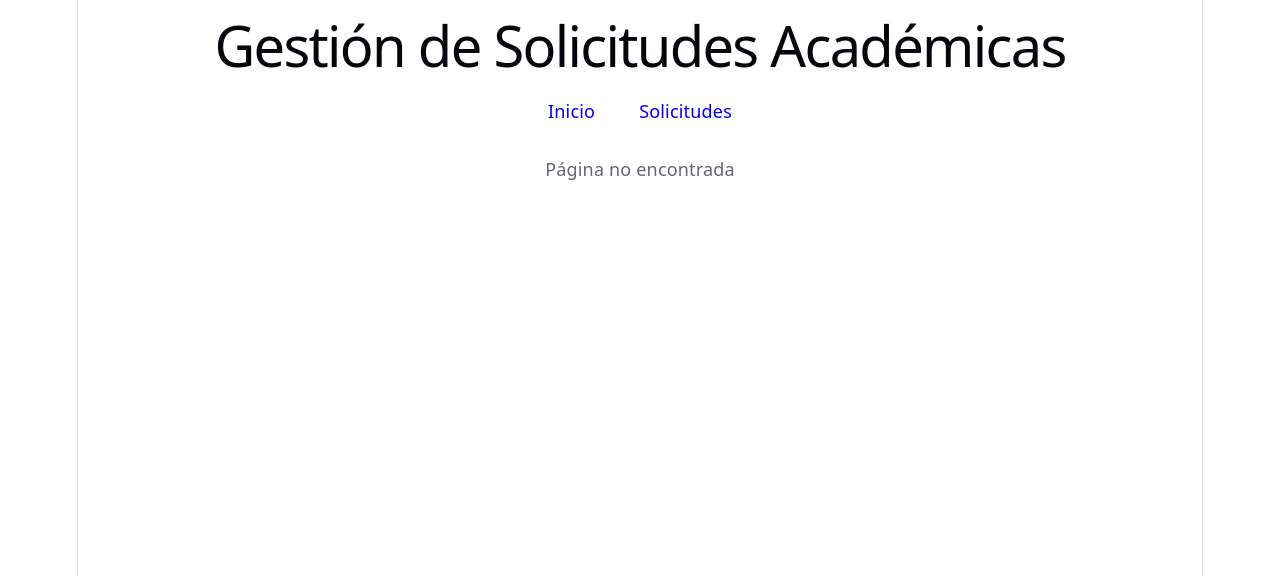
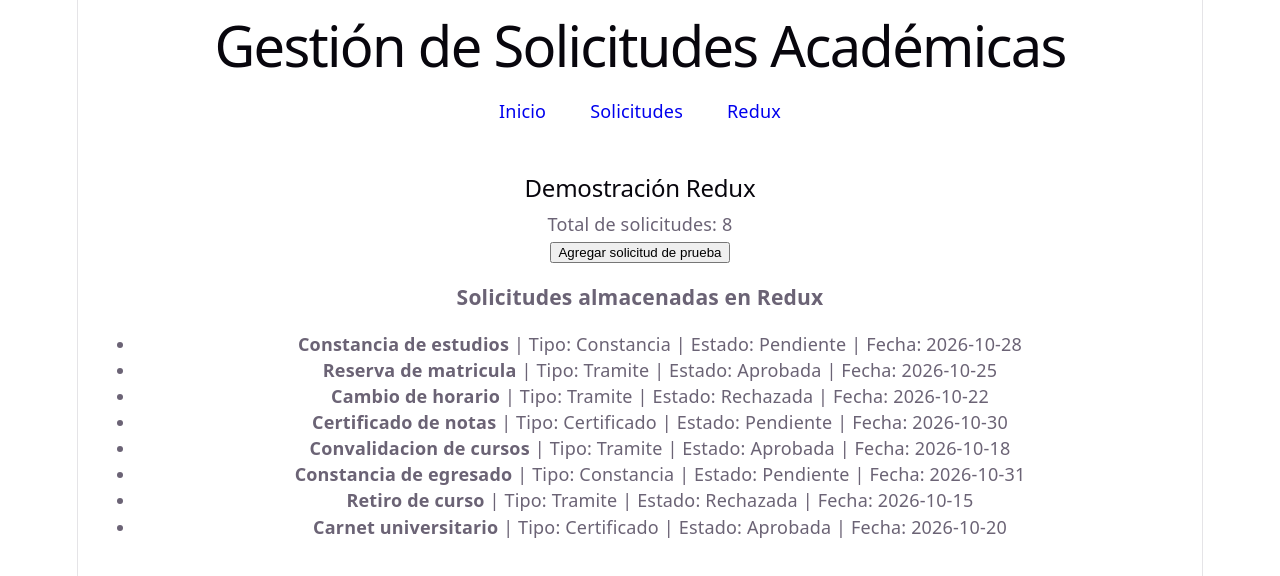
Before and after one commit to val74930123/pa3-prog-web-ava, a React (Vite) app: page /redux in a window 1280 px wide. Shown: the top 576 px of the page. Built offline with nearby package versions, Linux system fonts and the light colour scheme.

Commit message:
Redux Act4

```diff
--- a/src/App.jsx
+++ b/src/App.jsx
@@ -1,10 +1,10 @@
 import { NavLink, Route, Routes } from 'react-router';
 import Inicio from './pages/Inicio.jsx';
+import Redux from './pages/Redux.jsx';
 import SolicitudList from './components/SolicitudList.jsx';
 import './App.css';
 import { SolicitudesProvider } from './context/solicitudesContext';
 import StatsSummary from './components/StatsSummary.jsx';
-import PruebaRedux from './components/PruebaRedux.jsx';
 
 export default function App() {
   return (
@@ -20,11 +20,19 @@ export default function App() {
           >
             Inicio
           </NavLink>
+
           <NavLink
             to="/solicitudes"
             className={({ isActive }) => (isActive ? "enlace activo" : "enlace")}
           >
             Solicitudes
+          </NavLink>
+
+          <NavLink
+            to="/redux"
+            className={({ isActive }) => (isActive ? "enlace activo" : "enlace")}
+          >
+            Redux
           </NavLink>
         </nav>
       </header>
@@ -40,12 +48,12 @@ export default function App() {
                 <div style={{ marginTop: '2rem' }}>
                   <SolicitudList />
                 </div>
-                <div style={{ marginTop: '2rem' }}>
-                  <PruebaRedux />
-                </div>
               </div>
             }
           />
+
+          <Route path="/redux" element={<Redux />} />
+
           <Route path="*" element={<p>Página no encontrada</p>} />
         </Routes>
       </main>
--- /dev/null
+++ b/src/pages/Redux.jsx
@@ -0,0 +1,9 @@
+import PruebaRedux from '../components/PruebaRedux.jsx';
+
+export default function Redux() {
+  return (
+    <main style={{ maxWidth: '1100px', margin: '0 auto', padding: '1rem' }}>
+      <PruebaRedux />
+    </main>
+  );
+}
```
